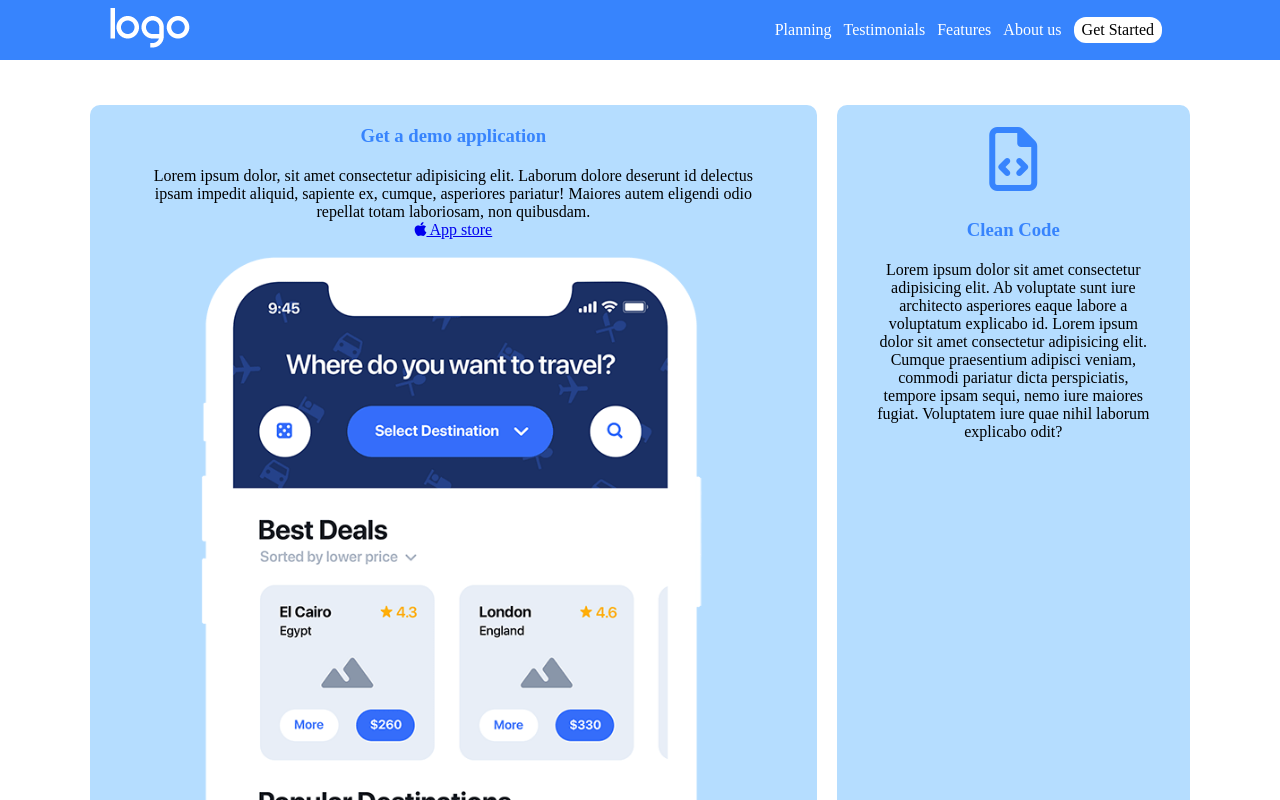
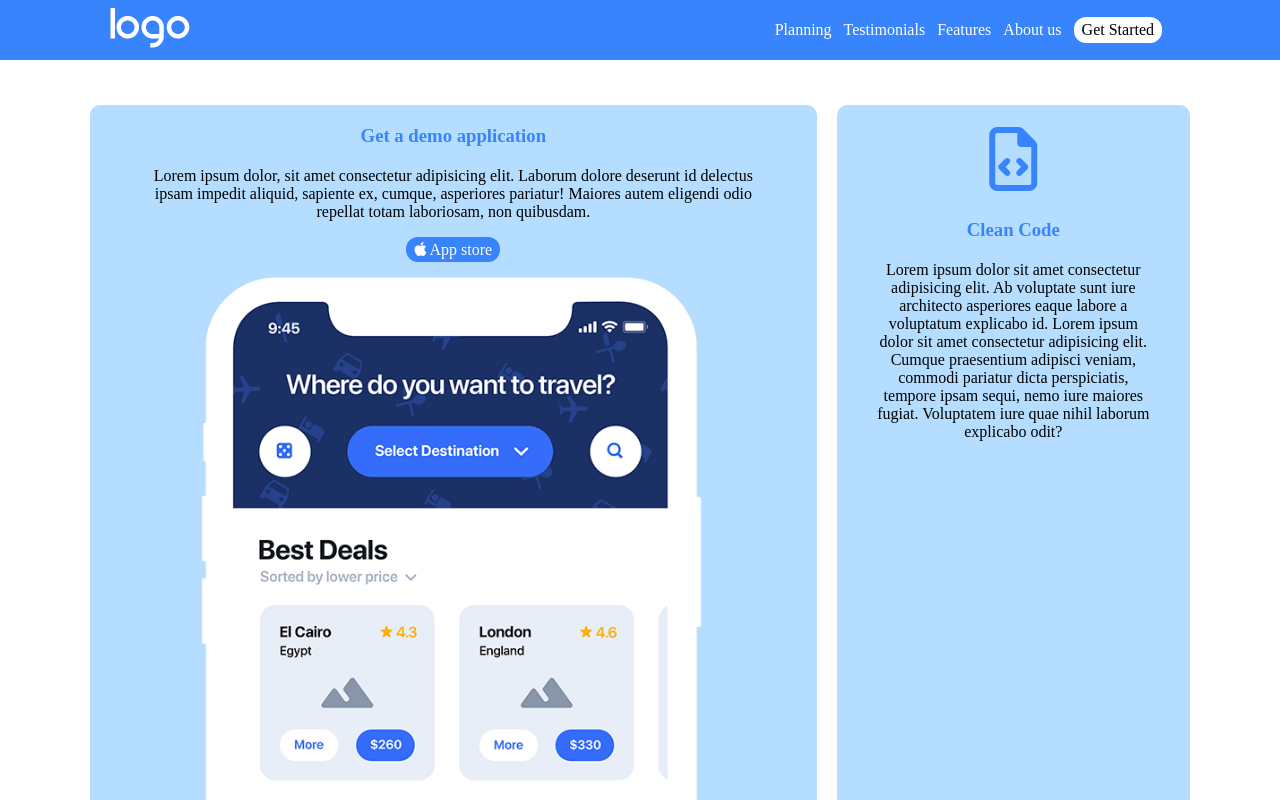
Before and after one commit to GiordanoDiego/htmlcss-responsive-layout, a plain HTML site: page index.html in a window 1280 px wide. Shown: the top 800 px of the page. Drawn offline with Linux system fonts and the light colour scheme.

Commit message:
fix section 1

```diff
--- a/css/style.css
+++ b/css/style.css
@@ -125,6 +125,14 @@ header ul li:last-child a{
 
 h2, h3{
     margin-bottom: 20px;
+}
+#section-1 p{
+    margin-bottom: 20px;
+}
+#section-1 .button{
+    background-color: var(--blue);
+    color: white;
+    text-decoration: none;
 }
 
 /* -----------------FOOTER RULE----------------- */
--- a/index.html
+++ b/index.html
@@ -68,7 +68,7 @@
                                     Lorem ipsum dolor, sit amet consectetur adipisicing elit. Laborum dolore deserunt id delectus ipsam impedit aliquid, sapiente ex, cumque, asperiores pariatur! Maiores autem eligendi odio repellat totam laboriosam, non quibusdam.
                                 </p>
                                 <div>
-                                    <a href="#">
+                                    <a class="button" href="#">
                                         <i class="fa-brands fa-apple"></i>
                                         App store
                                     </a>
```
